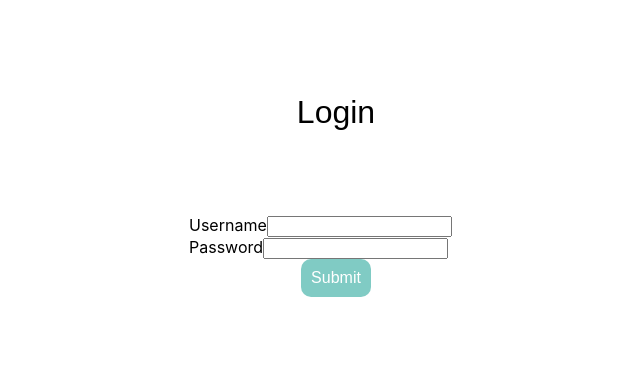
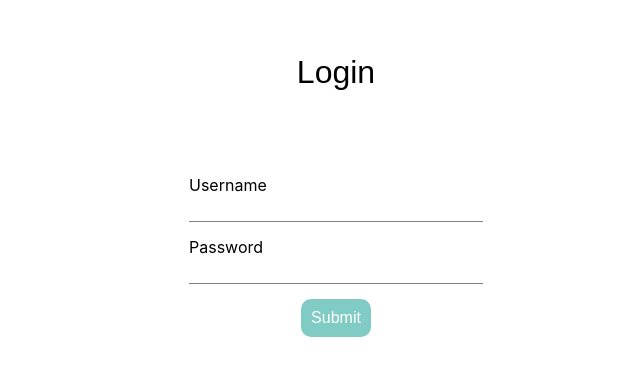
Before and after one commit to rage-engage/dogjob, a Nuxt app: page /login in a window 1280 px wide. Shown: the part 132-508 px from the top of the page, without its empty margins (304-944 px from the left). Built offline with nearby package versions, Linux system fonts and the light colour scheme.

Commit message:
login style and icon

```diff
--- a/pages/login.vue
+++ b/pages/login.vue
@@ -4,9 +4,9 @@
       <div class="form">
         <form class="" action="index.html" method="post">
           <label for="">Username</label>
-          <input type="text" name="" value="" class="login-input">
+          <input type="text" name="" value="" class="input">
           <label for="">Password</label>
-          <input type="password" name="" value=""  class="login-input">
+          <input type="password" name="" value=""  class="input">
           <div class="" align="center">
             <button class="button" type="button" name="button">Submit</button>
           </div>
```
